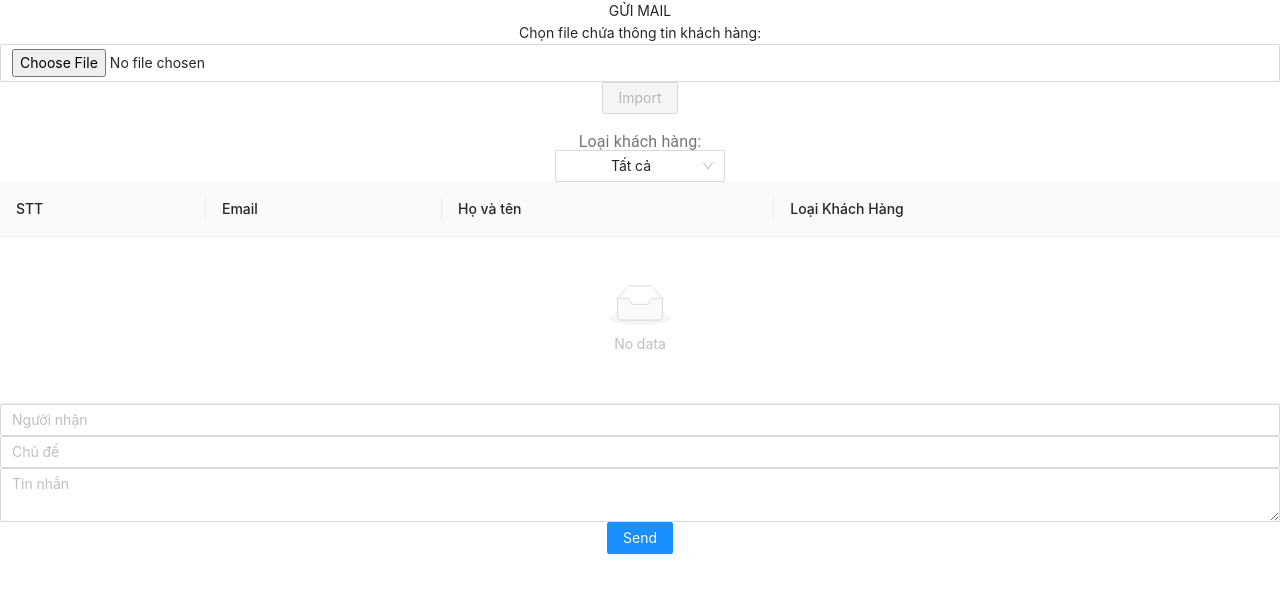
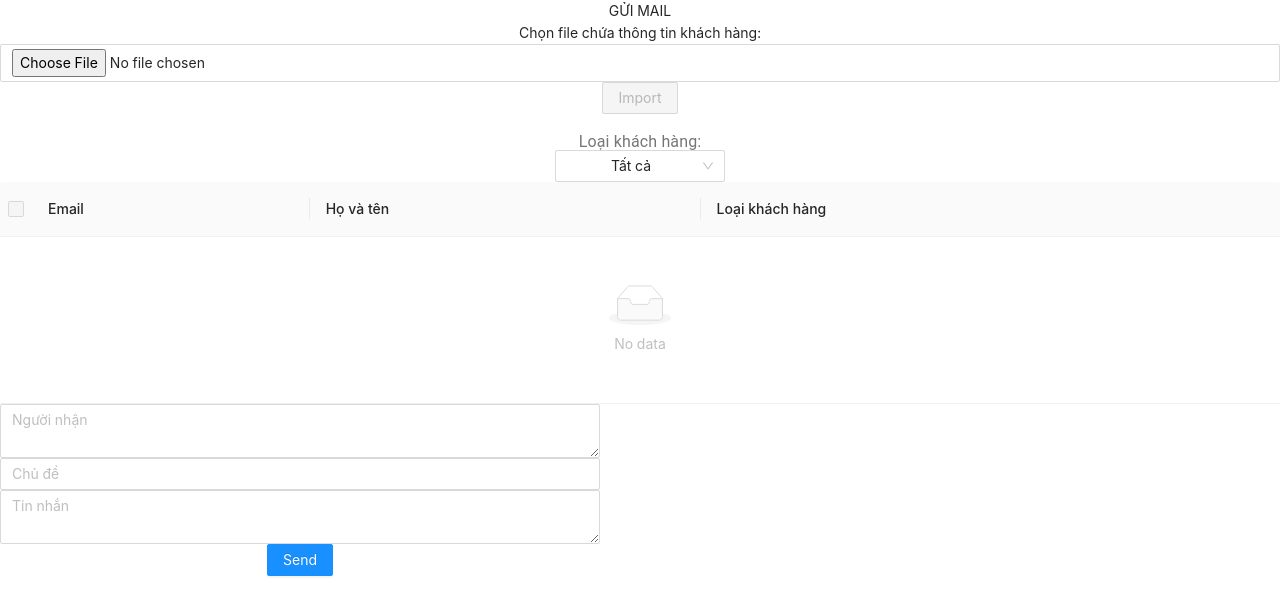
Before and after one commit to Victorfly98/email_managers.github.io, a React (Create React App) app: page / in a window 1280 px wide. Shown: the top 614 px of the page. Built offline with nearby package versions, Linux system fonts and the light colour scheme.

Commit message:
update giao dien 11/03/2020

```diff
--- a/package.json
+++ b/package.json
@@ -9,11 +9,15 @@
     "@testing-library/react": "^9.4.1",
     "@testing-library/user-event": "^7.2.1",
     "antd": "^4.0.2",
+    "axios": "^0.19.2",
     "lodash": "^4.17.15",
     "react": "^16.13.0",
     "react-dom": "^16.13.0",
+    "react-redux": "^7.2.0",
     "react-scripts": "3.4.0",
     "react-select": "^3.0.8",
+    "redux": "^4.0.5",
+    "redux-saga": "^1.1.3",
     "xlsx": "^0.15.5"
   },
   "scripts": {
--- a/src/components/ExcelReader.js
+++ b/src/components/ExcelReader.js
@@ -3,25 +3,38 @@
 import _ from "lodash";
 import { SheetJSFT } from "./types.js";
 import XLSX from "xlsx";
-import { make_cols } from "./MakeColumns.js";
 import { InputLabel } from "@material-ui/core";
 import { Input, Table, Button, Select } from "antd";
 import "antd/dist/antd.css";
 import getAction from '../../src/redux/action';
 import {connect} from 'react-redux'
-
-const { Column } = Table;
+const { Option } = Select;
+/* eslint-disable no-useless-constructor */
+// import { make_cols } from "./MakeColumns.js";
 const { TextArea } = Input;
-const { Option } = Select;
-export class ExcelReader extends React.Component {
+const columns = [
+  {
+    title: "Email",
+    dataIndex: "email"
+  },
+  {
+    title: "Họ và tên",
+    dataIndex: "name"
+  },
+  {
+    title: "Loại khách hàng",
+    dataIndex: "type"
+  }
+];
+class ExcelReader extends React.Component {
   constructor(props) {
     super(props);
     this.state = {
       data: [],
-      cols: [],
       value: "",
       filter: [],
-      selected: 'all'
+      selected: "all",
+      selectedRowKeys: []
       // groups: {}
     };
     this.handleChange = this.handleChange.bind(this);
@@ -50,18 +63,15 @@
       });
       const result = _.map(data, e => {
         return {
+          key: e["Email"],
           name: e["Họ và tên"],
           type: e["Loại KH"],
           stt: e["STT"],
           email: e["Email"]
         };
       });
-      // console.log(result, "result");
-
       /* Update state */
-      this.setState({ data: result, cols: make_cols(ws["!ref"]) }, () => {
-        console.log(JSON.stringify(this.state.data, null, 2));
-      });
+      this.setState({ data: result });
     };
     if (rABS) {
       reader.readAsBinaryString(this.state.file);
@@ -71,16 +81,26 @@
   }
   // onChange data select
   onChange(value) {
-    this.setState({...this.state, selected: value, filter: _.filter(this.state.data, (e) => e.type === value)});
+    this.setState({
+      ...this.state,
+      selected: value,
+      filter: _.filter(this.state.data, e => e.type === value)
+    });
   }
-
+  onSelectChange = selectedRowKeys => {
+    this.setState({ selectedRowKeys });
+    console.log("selectedRowKeys changed: ", selectedRowKeys);
+  };
   render() {
-    console.log("data: ", this.state.data);
+    // console.log("data: ", this.state.data);
     const groups = Object.keys(_.groupBy(this.state.data, "type"));
-    console.log("groups: ", groups);
+    const { selectedRowKeys } = this.state;
+    const rowSelection = {
+      selectedRowKeys,
+      onChange: this.onSelectChange
+    };
     return (
       <div>
-        <form className="form-inline">
         <div className="excel_reader">
           <InputLabel />
           GỬI MAIL
@@ -103,7 +123,6 @@
             Import
           </Button>
         </div>
-        </form>
         <InputLabel style={{ marginTop: 20 }}>Loại khách hàng: </InputLabel>
         <Select
           style={{ width: 170, textAlign: "center" }}
@@ -119,36 +138,37 @@
             );
           })}
         </Select>
-        {
-          this.state.selected === 'all' ?
-          <Table dataSource={this.state.data}>
-          <Column title="STT" dataIndex="stt" key="stt" />
-          <Column title="Email" dataIndex="email" key="email" />
-          <Column title="Họ và tên" dataIndex="name" key="name" />
-          <Column title="Loại Khách Hàng" dataIndex="type" key="type" />
-        </Table>
-          :
-          <Table dataSource={this.state.filter}>
-          <Column title="STT" dataIndex="stt" key="stt" />
-          <Column title="Email" dataIndex="email" key="email" />
-          <Column title="Họ và tên" dataIndex="name" key="name" />
-          <Column title="Loại Khách Hàng" dataIndex="type" key="type" />
-        </Table>
-        }
-        <div className="content_email">
-          <Input placeholder="Người nhận"></Input>
+        {this.state.selected === "all" ? (
+          <Table
+            rowSelection={rowSelection}
+            columns={columns}
+            dataSource={this.state.data}
+          ></Table>
+        ) : (
+          <Table
+            rowSelection={rowSelection}
+            columns={columns}
+            dataSource={this.state.filter}
+          ></Table>
+        )}
+        <div
+          className="content_email"
+          style={{ height: 400, width: 600, alignItems: "right" }}
+        >
+          <TextArea
+            aria-label="maximum height"
+            placeholder="Người nhận"
+            value={this.state.selectedRowKeys}
+          />
           <Input placeholder="Chủ đề"></Input>
           <TextArea
-            rowsMax={6}
             aria-label="maximum height"
             placeholder="Tin nhắn"
+            // value={this.state.selectedRowKeys}
           />
           <Button type="primary"
             onClick = {()=>{
-              let customers = this.state.data
-                // this.state.data.map(vl => {
-                //   customers.push(vl.email)
-                // })
+              let customers = this.state.selectedRowKeys
                 console.log(customers)
                 this.props.sendMail({subject: 'test', text :'test noi dung',listCustomers: customers, filename: [], buffer: null,  })
             }}
```
Lines whose indentation alone changed are shown as unchanged.
